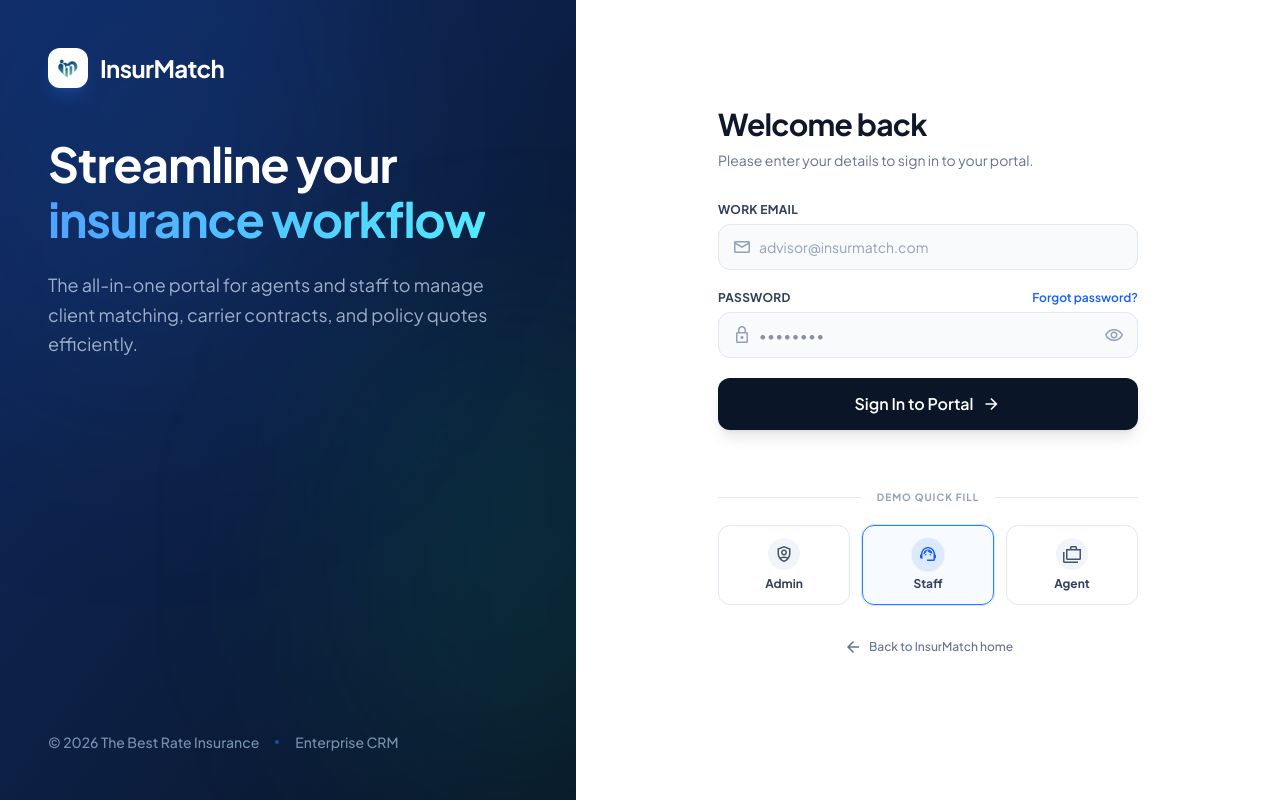
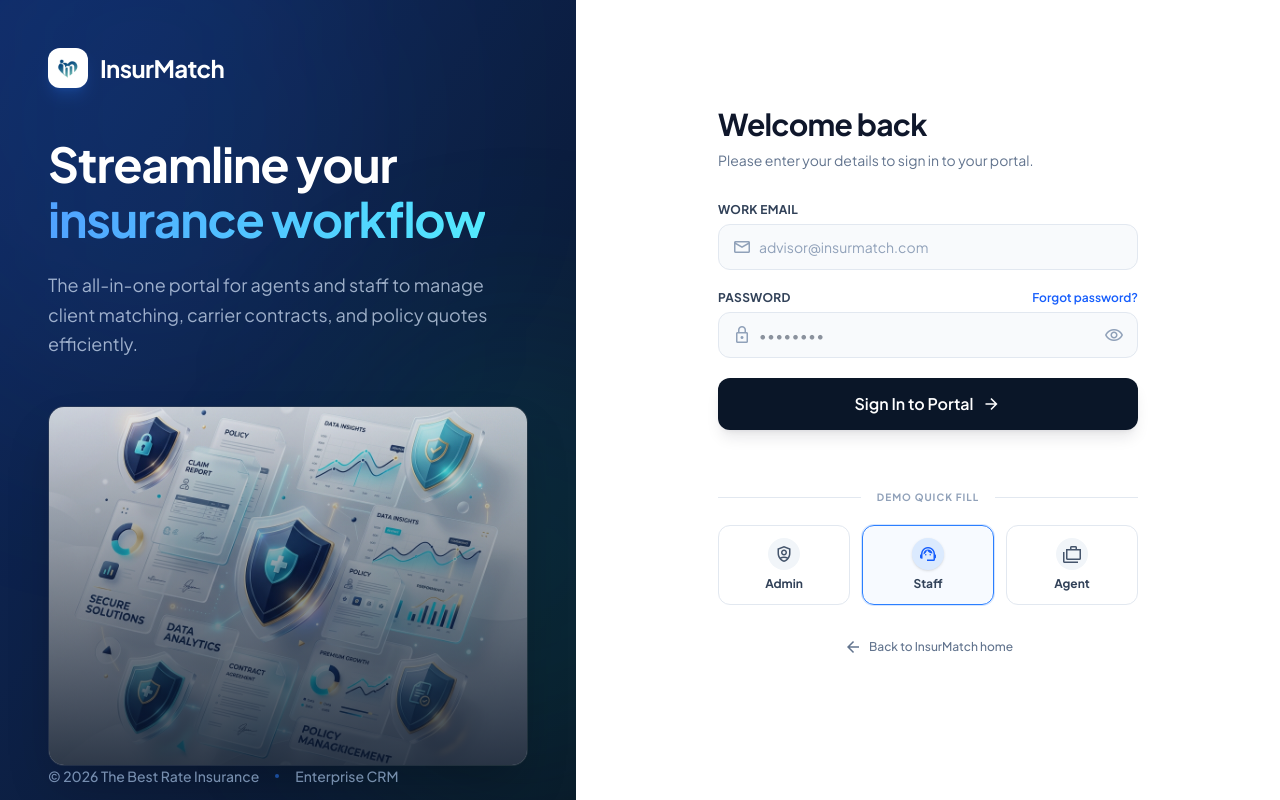
Before and after one commit to Kian1011-C/EXE201, a React (Vite) app: page /login in a window 1280 px wide. Built offline with nearby package versions, Linux system fonts and the light colour scheme; no server answers.

Commit message:
style(ui): move hero illustration from landing page to login page

```diff
--- a/src/pages/HomePage.jsx
+++ b/src/pages/HomePage.jsx
@@ -220,18 +220,6 @@ export default function HomePage({ onOpenQuote }) {
                 View Plans ($39 – $199/mo)
               </Link>
             </div>
-
-
-            {/* Hero Image */}
-            <motion.div
-              initial={{ opacity: 0, y: 20 }}
-              animate={{ opacity: 1, y: 0 }}
-              transition={{ delay: 0.3, duration: 0.6 }}
-              className="mt-12 w-full max-w-4xl mx-auto rounded-3xl overflow-hidden shadow-2xl border border-stroke-subtle relative"
-            >
-              <div className="absolute inset-0 bg-gradient-to-t from-navy-deep/20 to-transparent pointer-events-none z-10" />
-              <img src="/images/hero-illustration.jpg" alt="InsurMatch CRM Platform" className="w-full h-auto object-cover transform hover:scale-[1.02] transition-transform duration-700" />
-            </motion.div>
 
             {/* Fine Signature Subline */}
             <div className="pt-6 flex flex-wrap justify-center items-center gap-5 text-xs text-charcoal/70 max-w-xl">
--- a/src/pages/LoginPage.jsx
+++ b/src/pages/LoginPage.jsx
@@ -82,6 +82,17 @@ export default function LoginPage() {
           <p className="text-blue-100/70 text-lg max-w-md leading-relaxed">
             The all-in-one portal for agents and staff to manage client matching, carrier contracts, and policy quotes efficiently.
           </p>
+
+        <motion.div
+          initial={{ opacity: 0, y: 20 }}
+          animate={{ opacity: 1, y: 0 }}
+          transition={{ delay: 0.2 }}
+          className="mt-12 relative z-10 rounded-2xl overflow-hidden shadow-2xl border border-white/10 max-h-[45vh] flex items-center justify-center bg-black/20"
+        >
+          <div className="absolute inset-0 bg-gradient-to-t from-[#0A1628]/80 to-transparent pointer-events-none z-10" />
+          <img src="/images/hero-illustration.jpg" alt="InsurMatch Platform" className="w-full h-auto object-cover opacity-90 hover:opacity-100 transition-opacity" />
+        </motion.div>
+
         </motion.div>
 
         <motion.div
```
